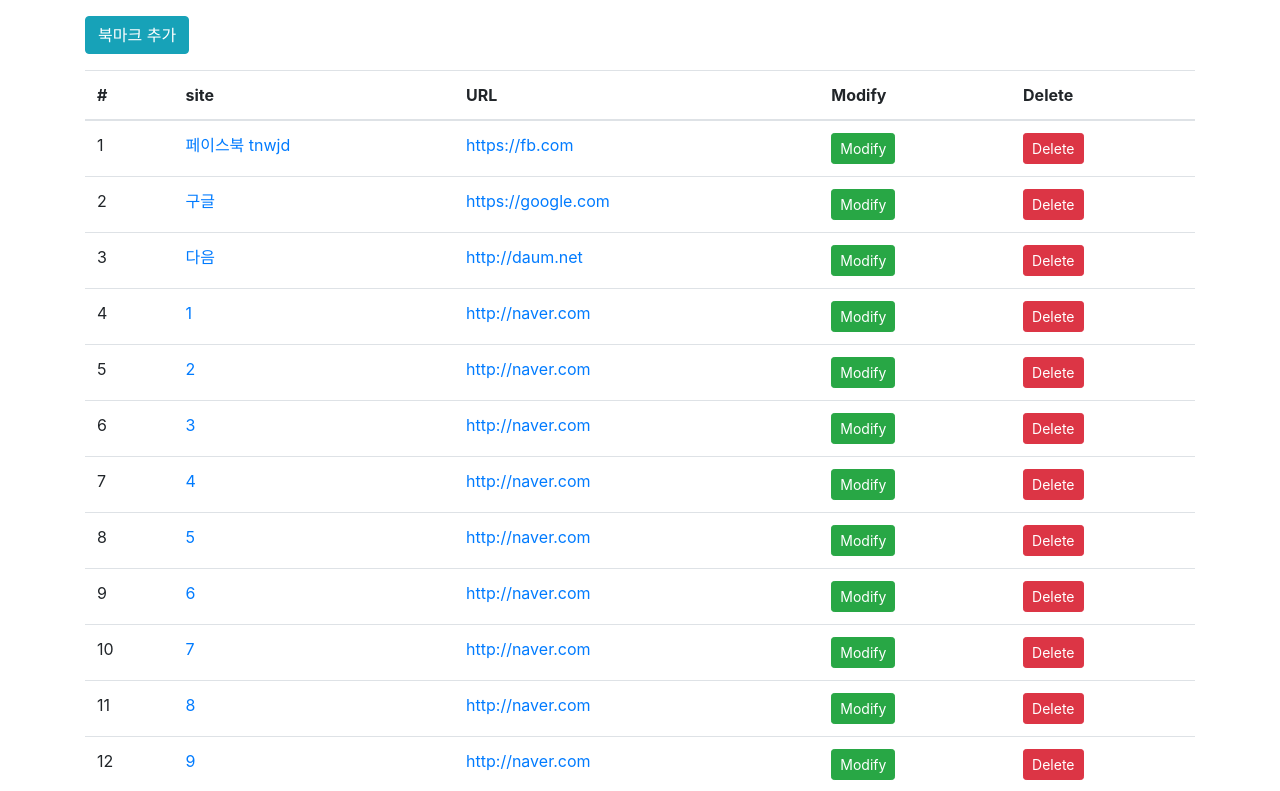
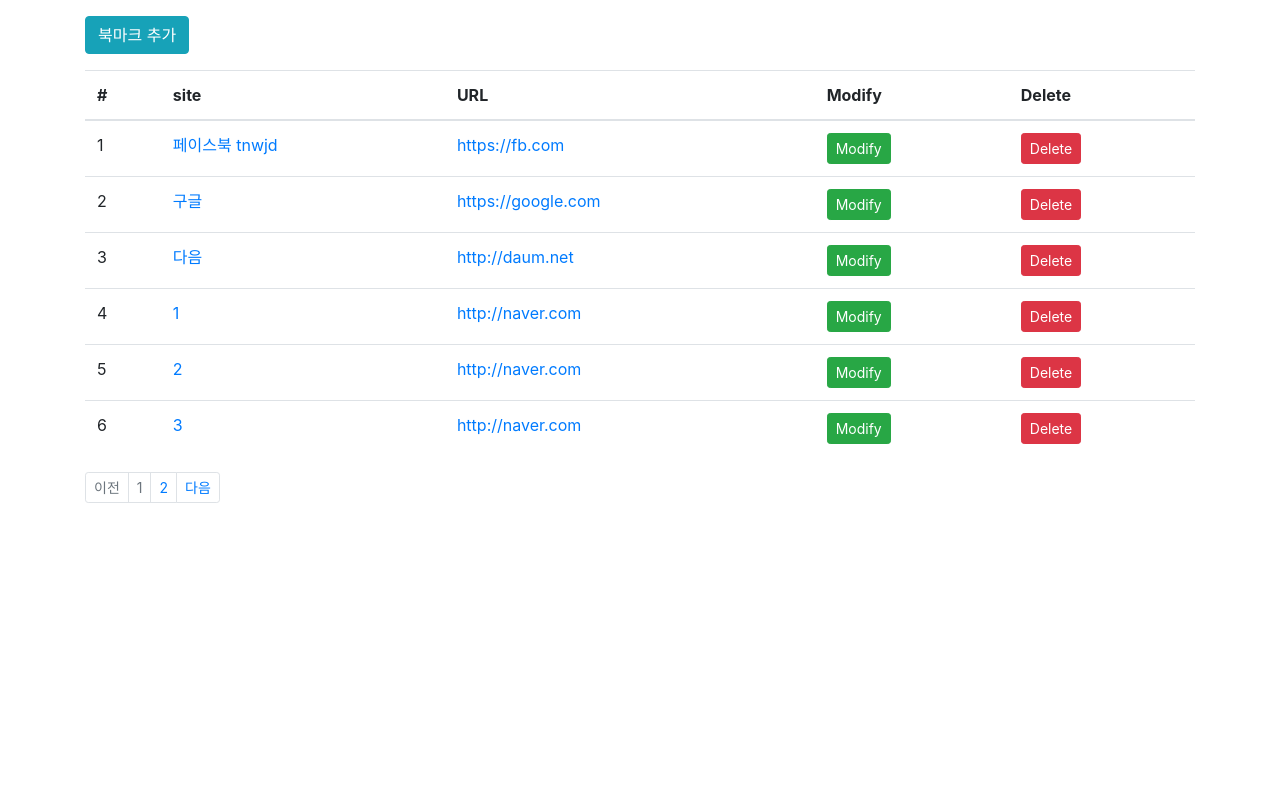
Before and after one commit to 1301625/Bookmark, a Django app: page /bookmark in a window 1280 px wide. Shown: the part 56-847 px from the top of the page. After the commit the page ends 559 px from the top, so only its background shows below. Run offline with Django 3.2, Linux system fonts and the light colour scheme; data comes from the database, SQL or seed files in the repository; both versions use the stored data as it was after the commit; some libraries are stand-ins or nearby versions.

Commit message:
페이징 기능 구현 , 간단한 정적파일적용

```diff
--- a/bookmark/templates/bookmark/index.html
+++ b/bookmark/templates/bookmark/index.html
@@ -31,4 +31,37 @@
 
         </tbody>
     </table>
+
+
+{% block pagination %}
+    {% if is_paginated %}
+        <ul class="pagination justify-content-cent pagination-sm">
+            {% if page_obj.has_previous %}
+                <li class="page-item">
+                    <a href="{% url 'bookmark:list' %}?page={{ page_obj.previous_page_number }}" tabindex="-1" class="page-link">이전</a>
+                </li>
+            {% else %}
+                <li class="page-item disabled">
+                    <a href="#" class="page-link" tabindex="-1">이전</a>
+                </li>
+            {% endif %}
+
+            {% for object in page_obj.paginator.page_range %}
+                <li class="page-item {% if page_obj.number == forloop.counter %}disabled{% endif %}">
+                    <a class="page-link" href="{{ request.path }}?page={{ forloop.counter }}">{{ forloop.counter }}</a>
+                </li>
+            {% endfor %}
+            {% if page_obj.has_next %}
+                <li class="page-item">
+                    <a href="{% url 'bookmark:list' %}?page={{ page_obj.next_page_number }}" class="page-link">다음</a>
+                </li>
+            {% else %}
+                <li class="page-item disabled">
+                    <a href="#" class="page-link">다음</a>
+                </li>
+            {% endif %}
+
+        </ul>
+    {% endif %}
 {% endblock %}
+{% endblock %}
--- a/bookmark/views.py
+++ b/bookmark/views.py
@@ -11,6 +11,7 @@ from django.urls import reverse_lazy
 class BookmarkList(generic.ListView):
     model = Bookmark
     template_name = 'bookmark/index.html'
+    paginate_by = 6
 
 
 class BookmarkCreateView(generic.CreateView):
--- a/bookmarproject/settings.py
+++ b/bookmarproject/settings.py
@@ -128,3 +128,4 @@ USE_TZ = True
 # https://docs.djangoproject.com/en/2.2/howto/static-files/
 
 STATIC_URL = '/static/'
+STATICFILES_DIRS = [os.path.join(BASE_DIR,'static')]
--- /dev/null
+++ b/static/style.css
@@ -0,0 +1,3 @@
+body{
+    width: 100%;
+}
--- a/templates/base.html
+++ b/templates/base.html
@@ -1,3 +1,5 @@
+{% load static %}
+
 <!DOCTYPE html>
 <html lang="en">
 <head>
@@ -14,6 +16,8 @@
     <script src="https://stackpath.bootstrapcdn.com/bootstrap/4.3.1/js/bootstrap.min.js"
             integrity="sha384-JjSmVgyd0p3pXB1rRibZUAYoIIy6OrQ6VrjIEaFf/nJGzIxFDsf4x0xIM+B07jRM"
             crossorigin="anonymous"></script>
+
+    <link rel="stylesheet" href="{% static 'style.css' %}">
 
 </head>
 <body>
```
Also changed, not shown: db.sqlite3.
